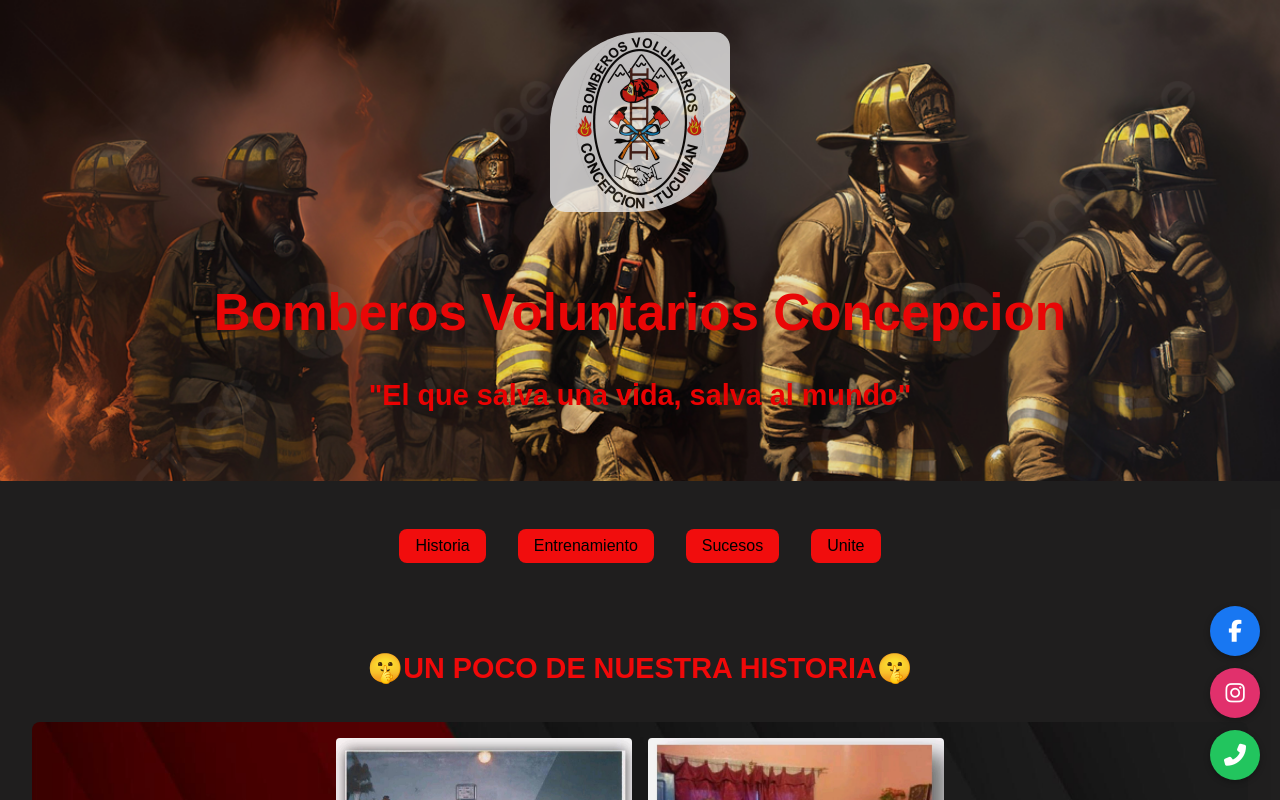
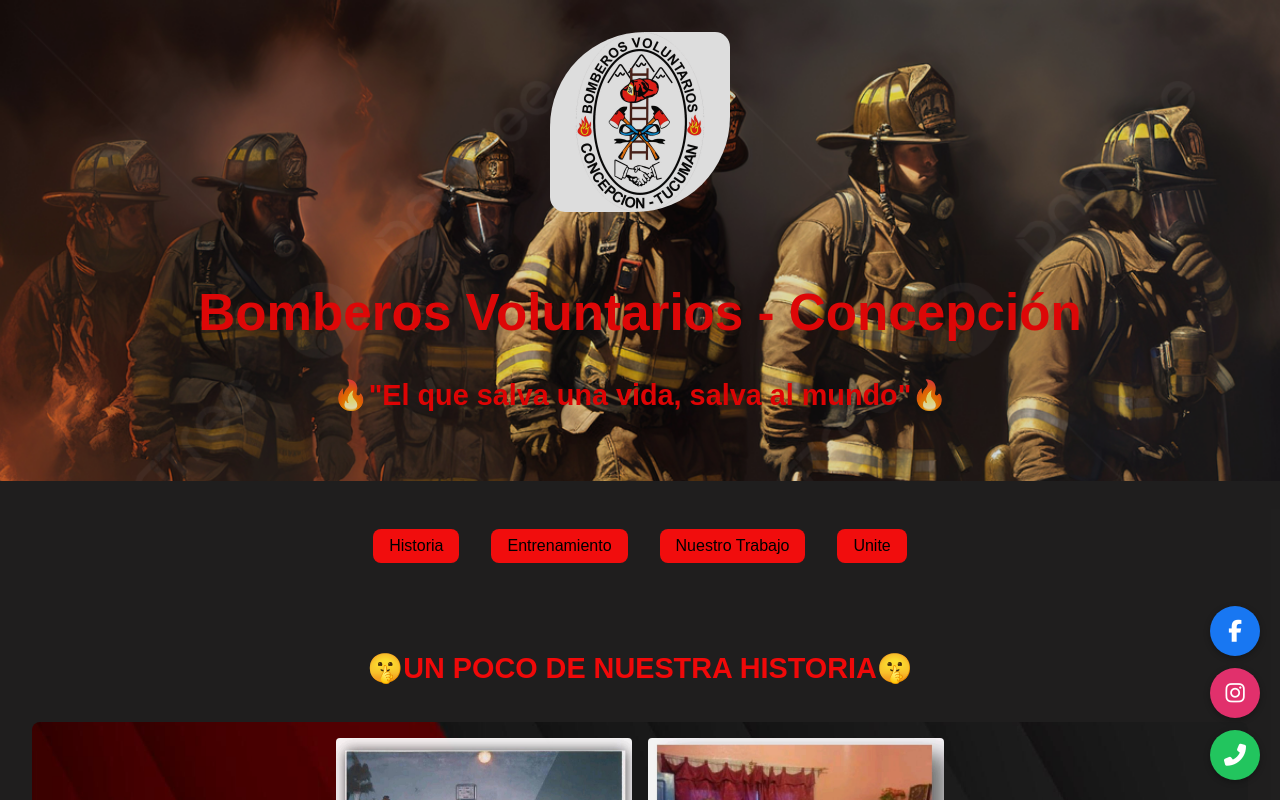
Before and after one commit to Andres3345/bomberos-web, a React (Vite) app: page / in a window 1280 px wide. Shown: the top 800 px of the page. Built offline with nearby package versions, Linux system fonts and the light colour scheme.

Commit message:
ortografia gral

```diff
--- a/src/App.css
+++ b/src/App.css
@@ -15,7 +15,7 @@ header{
     background-image: url("/images/HeaderBack.jpg");
     background-size: cover;
     background-repeat: no-repeat;
-    opacity: 90%;
+    opacity: 85%;
     color: rgb(255, 0, 0);
     text-align: center;
     padding: 2rem;
@@ -29,7 +29,7 @@ header img{
     width: 180px;
     margin-bottom: 2rem;
     border-radius: 95px 15px;
-    opacity: 80%;
+    opacity: 100%;
 }
 main{
    flex: 1;
--- a/src/App.jsx
+++ b/src/App.jsx
@@ -17,8 +17,8 @@ function App(){
 
             <header>
                 <img src={logo} alt="Logo BVC"/>
-                <h1>Bomberos Voluntarios Concepcion</h1>
-                <h2>"El que salva una vida, salva al mundo"</h2>
+                <h1>Bomberos Voluntarios - Concepción </h1>
+                <h2>🔥"El que salva una vida, salva al mundo"🔥</h2>
             </header>
             <Navegacion setActiveTab={setActiveTab}/>
 
--- a/src/componentes/Entrenamiento.jsx
+++ b/src/componentes/Entrenamiento.jsx
@@ -20,7 +20,7 @@ function Entrenamiento() {
         <section className="entrenamiento-section">
 
             <h1 className="animate-title">Conocé nuestro Entrenamiento</h1>
-            <h2 className="animate-title">Formando personal 100% capacitado para salvar vidas</h2>
+            <h2 className="animate-title">Formamos personal 100% capacitado para salvar vidas</h2>
             <div className="gallery">
                 <div className="gallery-item">
                     <img src="/images/fuego2.jpeg" alt="simulacro-1"/>
--- a/src/componentes/Historia.jsx
+++ b/src/componentes/Historia.jsx
@@ -11,7 +11,8 @@ function Historia({setActiveTab}){
         <p>Un 31 de julio del 2002 un grupo de vecinos fundo la "ASOCIACION CIVIL CUERPO DE BOMBEROS VOLUNTARIOS CONCEPCION",
           presidida por el Sr. José Flores, su fundador. Durante 2 años se capacitó al personal con la ayuda de los Bomberos Voluntarios de Aguilares
           quienes aportaron instructores, para el 19 de junio de 2004 se pone al cuartel en actividad, con el Lic. Graneros Marcelo
-          como jefe del cuerpo activo, seguido del segundo jefe, el Sr. Fernando Martin.
+          como jefe del cuerpo activo, seguido del segundo jefe, el Sr. Fernando Martin. <br/>
+          Actualmente ocupando el cargo de Jefe del cuerpo activo se encuentra el "Sub Comandante Mayor" Javier Herrera.
         </p>
       </div>
       <div className="card">
@@ -21,7 +22,7 @@ function Historia({setActiveTab}){
         <p>Primeramente, nuestro cuartel estaba ubicado en instalaciones prestadas por el Club Atletico Belgrano, por calle
           Marconi 363, donde continuamos equipandonos, capacitandonos y sumando personal. Luego, despues de constantes gestiones se consigue la
           donación del actual predio por parte de la Municipalidad de Concepción, por calle Padilla.
-          A adonde nos trasladamos el 3 de octubre del 2015 y donde nos encontramos prestando servivio actualmente.
+          A adonde nos trasladamos el 3 de octubre del 2015 y donde nos encontramos prestando servicio actualmente.
         </p>
       </div>
       <div className="card">
@@ -31,7 +32,7 @@ function Historia({setActiveTab}){
           Actualmente nuestro parque automotor cuenta con 7 moviles, todos equipados para distintas tareas, tanto de
           socorrismo como asi para combatir el fuego y demas tareas que sean necesarias, nuestros moviles estan plenamente equipados
           con las herramientas y equipos necesarios para facilitar el trabajo a nuestros bomberos y garantizar tanto su seguridad,
-          como asi la de las victimas (si las hubiera.)
+          como asi la de las victimas (si las hubiera).
         </p>
         <div style={{marginTop: "1rem"}}>
           <button className="ver-mas" onClick={() => setActiveTab("parque")}>
--- a/src/componentes/Navegacion.jsx
+++ b/src/componentes/Navegacion.jsx
@@ -6,7 +6,7 @@ function Navegacion({setActiveTab}){
     <nav className="nav">
       <button onClick={() => setActiveTab("historia")}>Historia</button>
       <button onClick={() => setActiveTab("entrenamiento")}>Entrenamiento</button>
-      <button onClick={() => setActiveTab("sucesos")}>Sucesos</button>
+      <button onClick={() => setActiveTab("sucesos")}>Nuestro Trabajo</button>
       <button onClick={() => setActiveTab("unite")}>Unite</button>
     </nav>
   )
--- a/src/componentes/Sucesos.jsx
+++ b/src/componentes/Sucesos.jsx
@@ -40,7 +40,7 @@ function Sucesos() {
   const {año, texto, imagen } = sucesosData[indice];
   return(
     <section className="sucesos-section">
-      <h2>Nuestro Servicio a la Sociedad</h2>
+      <h2>🎖️Nuestro Servicio a la Sociedad🎖️</h2>
       <div className="carrusel">
           <div className={"suceso ${animar ? 'fade-in' : ''}"} >
               <img src={imagen} alt={"Suceso $ {año}"} />
--- a/src/componentes/Unite.jsx
+++ b/src/componentes/Unite.jsx
@@ -30,7 +30,7 @@ function Unite() {
     <section className="unite-section">
       <div className="unite-content">
         <h2>¿Querés ser parte?</h2>
-        <p>Unite a los Bomberos Voluntarios y hacé la diferencia.</p>
+        <p>Unite a los Bomberos Voluntarios y hacé una diferencia.</p>
 
         {showAlert && (
           <div className="custom-alert">Redirigiendo a tu aplicación de correo...</div>
@@ -41,7 +41,7 @@ function Unite() {
           <input type="email" name="correo" placeholder="Correo Electrónico" required />
           <input type="tel" name="telefono" placeholder="Teléfono" required />
           <input type="number" name="edad" placeholder="Edad" required min="18" />
-          <textarea name="motivo" placeholder="¿Por qué querés unirte?" rows="4" required></textarea>
+          <textarea name="motivo" placeholder="¿Por qué querés unirte?" rows="5" required></textarea>
           <button type="submit">Postularme</button>
         </form>
       </div>
```
